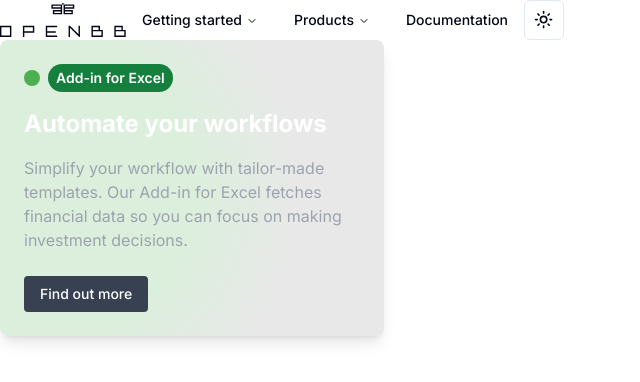
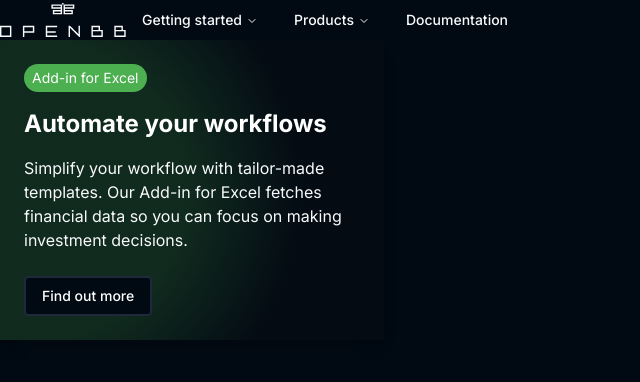
Before and after one commit to SimonZhang04/OpenBBClone, a Next.js app: page / in a window 1280 px wide. Shown: the top 382 px of the page, without its empty margins (0-640 px from the left). Built offline with nearby package versions, Linux system fonts and the light colour scheme.

Commit message:
removed theming

```diff
--- a/src/app/globals.css
+++ b/src/app/globals.css
@@ -3,35 +3,8 @@
 @tailwind utilities;
 
 @layer base {
+
   :root {
-    --background: 0 0% 100%;
-    --foreground: 222.2 84% 4.9%;
-    --card: 0 0% 100%;
-    --card-foreground: 222.2 84% 4.9%;
-    --popover: 0 0% 100%;
-    --popover-foreground: 222.2 84% 4.9%;
-    --primary: 222.2 47.4% 11.2%;
-    --primary-foreground: 210 40% 98%;
-    --secondary: 210 40% 96.1%;
-    --secondary-foreground: 222.2 47.4% 11.2%;
-    --muted: 210 40% 96.1%;
-    --muted-foreground: 215.4 16.3% 46.9%;
-    --accent: 210 40% 96.1%;
-    --accent-foreground: 222.2 47.4% 11.2%;
-    --destructive: 0 84.2% 60.2%;
-    --destructive-foreground: 210 40% 98%;
-    --border: 214.3 31.8% 91.4%;
-    --input: 214.3 31.8% 91.4%;
-    --ring: 222.2 84% 4.9%;
-    --radius: 0.5rem;
-    --chart-1: 12 76% 61%;
-    --chart-2: 173 58% 39%;
-    --chart-3: 197 37% 24%;
-    --chart-4: 43 74% 66%;
-    --chart-5: 27 87% 67%;
-  }
-
-  .dark {
     --background: 212 90% 3.7%;
     --foreground: 210 40% 98%;
     --card: 222.2 84% 4.9%;
--- a/src/app/layout.tsx
+++ b/src/app/layout.tsx
@@ -1,7 +1,6 @@
 import type { Metadata } from "next";
 import { Inter } from "next/font/google";
 import "./globals.css";
-import { ThemeProvider } from "@/components/theme-provider";
 
 const inter = Inter({ subsets: ["latin"] });
 
@@ -17,16 +16,7 @@
 }>) {
   return (
     <html lang="en">
-      <body className={inter.className}>
-        <ThemeProvider
-          attribute="class"
-          defaultTheme="system"
-          enableSystem
-          disableTransitionOnChange
-        >
-          {children}
-        </ThemeProvider>
-      </body>
+      <body className={inter.className}>{children}</body>
     </html>
   );
 }
--- a/src/components/GradientCard.tsx
+++ b/src/components/GradientCard.tsx
@@ -5,7 +5,15 @@
   title: string;
   description: string;
   buttonText: string;
-  direction?: "left" | "middle" | "top left";
+  direction?:
+    | "left"
+    | "middle"
+    | "top left"
+    | "top right"
+    | "bottom left"
+    | "bottom right"
+    | "top"
+    | "bottom";
   gradientSize?: "small" | "medium" | "large";
 }
 
@@ -23,6 +31,16 @@
         return "circle at 10% 50%";
       case "top left":
         return "circle at 25% 20%";
+      case "top right":
+        return "circle at 75% 20%";
+      case "bottom left":
+        return "circle at 25% 80%";
+      case "bottom right":
+        return "circle at 75% 80%";
+      case "top":
+        return "circle at 50% 20%";
+      case "bottom":
+        return "circle at 50% 80%";
       case "middle":
       default:
         return "circle at 50% 50%";
@@ -59,23 +77,22 @@
 
   return (
     <div
-      className="max-w-sm p-6 rounded-lg shadow-lg"
+      className="max-w-sm p-6 rounded-lg shadow-lg bg-[#151518]"
       style={{
         background: `radial-gradient(${getGradientPosition()}, ${getGradientStops()})`,
       }}
     >
       <div className="flex items-center mb-4">
         <span
-          className="inline-block w-4 h-4 mr-2 rounded-full"
-          style={{ backgroundColor: color }}
-        />
-        <span className="px-2 py-1 text-sm font-semibold text-white bg-green-700 rounded-full">
+          className={`px-2 py-1 text-sm text-white rounded-full`}
+          style={{ backgroundColor: `${color}` }}
+        >
           Add-in for Excel
         </span>
       </div>
       <h3 className="text-2xl font-bold text-white mb-4">{title}</h3>
-      <p className="text-gray-400 mb-6">{description}</p>
-      <button className="px-4 py-2 text-sm font-medium text-white bg-gray-700 rounded hover:bg-gray-600">
+      <p className="mb-6">{description}</p>
+      <button className="px-4 py-2 text-sm font-medium text-white bg-background rounded border-2 border-grey hover:border-white">
         {buttonText}
       </button>
     </div>
--- a/src/components/ModeToggle.tsx
+++ /dev/null
@@ -1,40 +0,0 @@
-"use client";
-
-import * as React from "react";
-import { Moon, Sun } from "lucide-react";
-import { useTheme } from "next-themes";
-
-import { Button } from "@/components/ui/button";
-import {
-  DropdownMenu,
-  DropdownMenuContent,
-  DropdownMenuItem,
-  DropdownMenuTrigger,
-} from "@/components/ui/dropdown-menu";
-
-export function ModeToggle() {
-  const { setTheme } = useTheme();
-
-  return (
-    <DropdownMenu>
-      <DropdownMenuTrigger asChild>
-        <Button variant="outline" size="icon">
-          <Sun className="h-[1.2rem] w-[1.2rem] rotate-0 scale-100 transition-all dark:-rotate-90 dark:scale-0" />
-          <Moon className="absolute h-[1.2rem] w-[1.2rem] rotate-90 scale-0 transition-all dark:rotate-0 dark:scale-100" />
-          <span className="sr-only">Toggle theme</span>
-        </Button>
-      </DropdownMenuTrigger>
-      <DropdownMenuContent align="end">
-        <DropdownMenuItem onClick={() => setTheme("light")}>
-          Light
-        </DropdownMenuItem>
-        <DropdownMenuItem onClick={() => setTheme("dark")}>
-          Dark
-        </DropdownMenuItem>
-        <DropdownMenuItem onClick={() => setTheme("system")}>
-          System
-        </DropdownMenuItem>
-      </DropdownMenuContent>
-    </DropdownMenu>
-  );
-}
--- a/src/components/Navbar.tsx
+++ b/src/components/Navbar.tsx
@@ -13,7 +13,6 @@
   NavigationMenuTrigger,
   navigationMenuTriggerStyle,
 } from "@/components/ui/navigation-menu";
-import { ModeToggle } from "./ModeToggle";
 import Logo from "./ui/Logo";
 
 const components: { title: string; href: string; description: string }[] = [
@@ -101,7 +100,6 @@
           </Link>
         </NavigationMenuItem>
       </NavigationMenuList>
-      <ModeToggle />
     </NavigationMenu>
   );
 }
--- a/src/components/theme-provider.tsx
+++ /dev/null
@@ -1,9 +0,0 @@
-"use client";
-
-import * as React from "react";
-import { ThemeProvider as NextThemesProvider } from "next-themes";
-import { type ThemeProviderProps } from "next-themes/dist/types";
-
-export function ThemeProvider({ children, ...props }: ThemeProviderProps) {
-  return <NextThemesProvider {...props}>{children}</NextThemesProvider>;
-}
```
